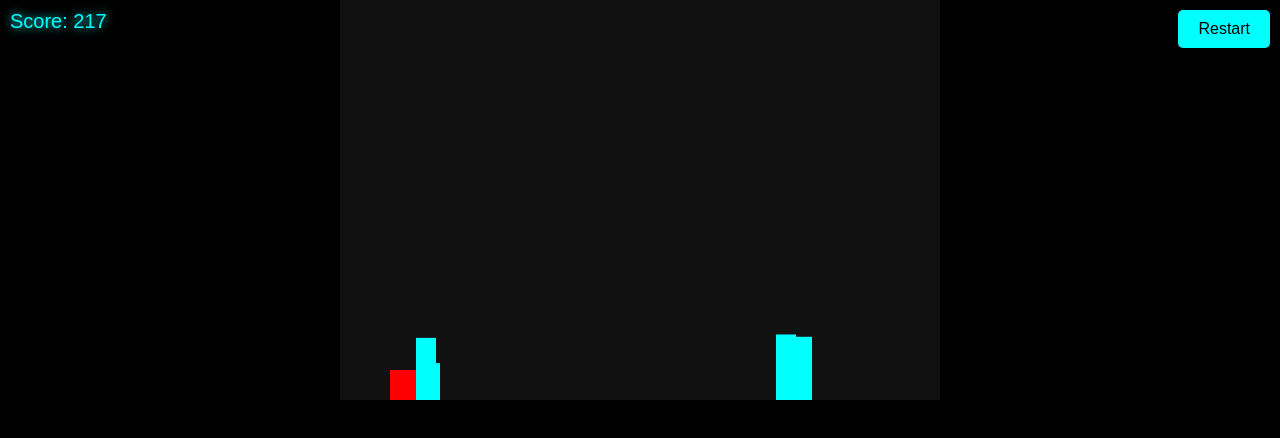
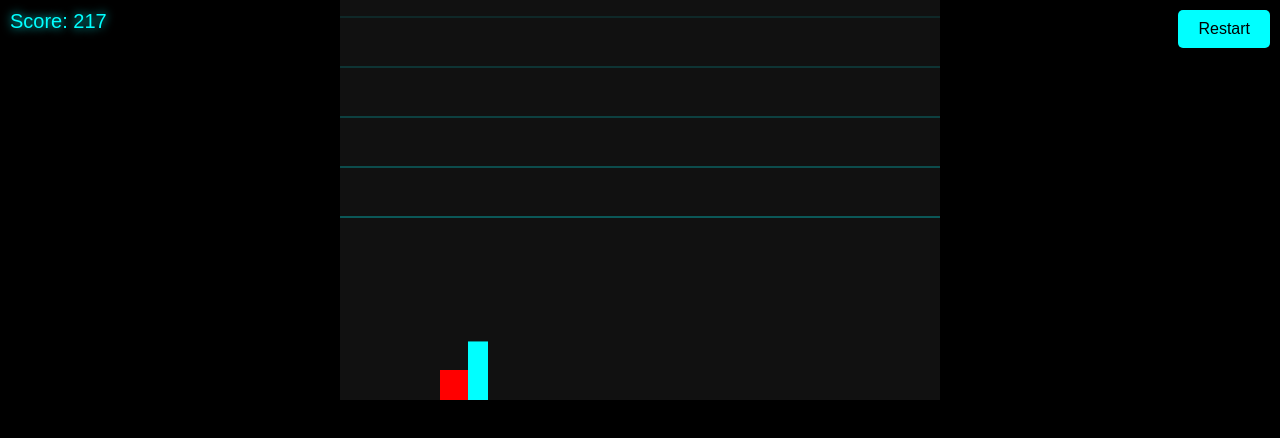
Before and after one commit to chillblackconx/Nova-game, a plain HTML site: page Neon Dash.rtx.html in a window 1280 px wide. Drawn offline with Linux system fonts and the light colour scheme.

Commit message:
Adjust player starting position and obstacle generation

```diff
--- a/Neon Dash.rtx.html
+++ b/Neon Dash.rtx.html
@@ -22,12 +22,13 @@ const canvas=document.getElementById('game');
 const ctx=canvas.getContext('2d');
 const restartBtn=document.getElementById('restartBtn');
 
-let player={x:50,y:300,w:30,h:30,vy:0,jumping:false};
+let player={x:100,y:300,w:30,h:30,vy:0,jumping:false};
 let gravity=0.6;
 let speed=4;
 let obstacles=[];
 let score=0;
 let gameOver=false;
+let frameCount=0;
 
 // Saut
 document.addEventListener('keydown',e=>{
@@ -37,13 +38,17 @@ document.addEventListener('keydown',e=>{
     }
 });
 
+// Génération aléatoire d'obstacles
 function spawnObstacle(){
-    const h=30+Math.random()*50;
+    const h=Math.random()*60 + 20;
     obstacles.push({x:canvas.width,y:canvas.height-h,w:20,h:h});
 }
 
 function update(){
     if(gameOver)return;
+
+    frameCount++;
+    if(frameCount%100===0 && Math.random()<0.8) spawnObstacle(); // obstacles réguliers
 
     // Gravité
     player.vy+=gravity;
@@ -64,9 +69,6 @@ function update(){
     // Nettoyage obstacles
     obstacles=obstacles.filter(o=>o.x+o.w>0);
 
-    // Spawn aléatoire
-    if(Math.random()<0.02) spawnObstacle();
-
     // Score
     score++;
     document.getElementById('score').innerText='Score: '+score;
@@ -82,6 +84,15 @@ function draw(){
     // Obstacles
     ctx.fillStyle='cyan';
     obstacles.forEach(o=>ctx.fillRect(o.x,o.y,o.w,o.h));
+
+    // Effet de ligne néon (parallaxe)
+    for(let i=0;i<5;i++){
+        ctx.strokeStyle='rgba(0,255,255,'+(0.2+i*0.1)+')';
+        ctx.beginPath();
+        ctx.moveTo(0,50*i + frameCount%50);
+        ctx.lineTo(canvas.width,50*i + frameCount%50);
+        ctx.stroke();
+    }
 }
 
 function loop(){
@@ -91,10 +102,11 @@ function loop(){
 }
 
 function restartGame(){
-    player={x:50,y:300,w:30,h:30,vy:0,jumping:false};
+    player={x:100,y:300,w:30,h:30,vy:0,jumping:false};
     obstacles=[];
     score=0;
     gameOver=false;
+    frameCount=0;
     restartBtn.style.display='none';
 }
 
```
